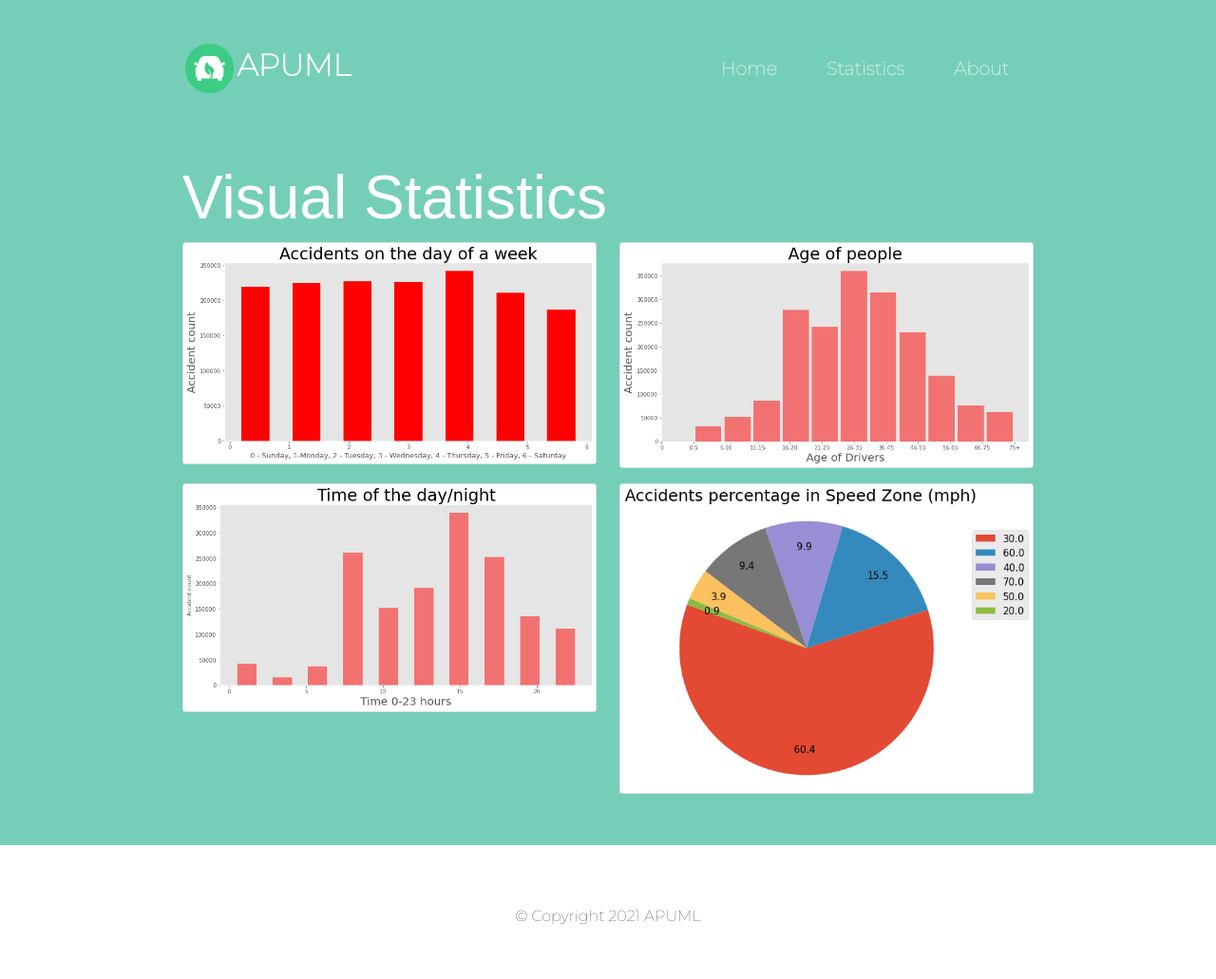
After one commit to ashistiwari2/ML-Accident-Analysis-Project, a Flask app: page /statistics in a window 1280 px wide. The commit adds this page. Shown: the whole page at 95% size. Run offline with Flask 2, Linux system fonts and the light colour scheme; parts of the project's set-up code (start-up, migrations or seed data) failed here and were passed over.

Commit message:
Complete

```diff
--- a/main.py
+++ b/main.py
@@ -1,14 +1,26 @@
+# !/usr/bin/env python
+
 from flask import Flask, render_template, request
-import pickle
+import joblib
 import numpy as np
+from twilio.rest import Client
 
-model = pickle.load(open('mlp.pkl', 'rb'))
+lat = 0
+long = 0
 
+account_sid = "AC5ad097d9aade62fcf2d5dcd986ad6803"
+auth_token = "daecc70954a586df641c454ba7a82778"
+
+model = joblib.load('mlp.sav')
 
 app = Flask(__name__)
 
 
 def calculate(form):
+    global lat
+    global long
+    lat = form['lat']
+    long = form['lon']
     age_of_driver = form['age']
     vehicle_type = form['vehicle_type']
     age_of_vehicle = form['vehicle_age']
@@ -19,7 +31,8 @@ def calculate(form):
     road_condition = form['road_condition']
     gender = form['gender']
     speed_limit = form['speed_limit']
-    arr = np.array([[age_of_driver, vehicle_type, engine_cc, day, weather, road_condition, age_of_vehicle, light, gender, speed_limit]])
+    arr = np.array([[age_of_driver, vehicle_type, engine_cc, day, weather, road_condition, age_of_vehicle, light,
+                     gender, speed_limit]])
     pred = model.predict(arr)
     return render_template("result.html", prediction=pred)
 
@@ -31,13 +44,32 @@ def homepage():
     weather_conditions = ['Fine no high winds', 'Raining no high winds', 'Snowing no high winds', 'Fine + high '
                                                                                                   'winds',
                           'Raining + high winds', 'Snowing + high winds', 'Fog or mist', 'Other']
-    return render_template("index.html", road_conditions=road_conditions, days=days, weather_conditions=weather_conditions)
+    return render_template("index.html", road_conditions=road_conditions, days=days,
+                           weather_conditions=weather_conditions)
 
 
 @app.route('/', methods=['POST'])
-def name():
+def result():
     return calculate(request.form)
 
 
+@app.route('/statistics', methods=['GET'])
+def statistics():
+    return render_template("statistics.html")
+
+
+@app.route('/sms', methods=['POST'])
+def sms():
+    client = Client(account_sid, auth_token)
+    message = client.messages \
+        .create(
+        body=f"Alert\nAccident expected at lat: {lat}, long: {long} .\nPlease take necessary precautions!",
+        from_='+19203358579',
+        to='+916350611061'
+    )
+    print(message.status)
+    return "<body style='background-color: #75cfb8;'><h1 style='color: #fff; text-align: center;'>Thank you. Message sent!!</h1></body>"
+
+
 if __name__ == '__main__':
-    app.run(debug=True)
+    app.run()
--- a/static/css/styles.css
+++ b/static/css/styles.css
@@ -24,6 +24,7 @@ h1
   width:400px;
   height: 400px;
 }
+
 
 /* Navigation Brand */
 .navbar-brand{
--- a/static/js/index.js
+++ b/static/js/index.js
@@ -1,4 +1,4 @@
-   window.onload = function(){
+window.onload = function(){
    function geoFindMe() {
       const status = document.querySelector('#status');
       const lon = document.querySelector("#lon")
--- /dev/null
+++ b/templates/statistics.html
@@ -0,0 +1,75 @@
+<!DOCTYPE html>
+<html>
+
+<head>
+  <meta charset="utf-8">
+  <title>APUML</title>
+  <link rel="preconnect" href="https://fonts.gstatic.com">
+  <link href="https://fonts.googleapis.com/css2?family=Montserrat:wght@100&display=swap" rel="stylesheet">
+  <link href="https://cdn.jsdelivr.net/npm/bootstrap@5.0.0-beta3/dist/css/bootstrap.min.css" rel="stylesheet" integrity="sha384-eOJMYsd53ii+scO/bJGFsiCZc+5NDVN2yr8+0RDqr0Ql0h+rP48ckxlpbzKgwra6" crossorigin="anonymous">
+  <link rel="stylesheet" href="static/css/styles.css">
+  <script src="https://code.jquery.com/jquery-3.6.0.min.js" integrity="sha256-/xUj+3OJU5yExlq6GSYGSHk7tPXikynS7ogEvDej/m4=" crossorigin="anonymous"></script>
+  <script src="static/js/index.js" charset="utf-8"></script>
+</head>
+
+<body>
+<section id="title">
+    <div class="container-fluid">
+      <!-- Nav Bar -->
+      <nav class="navbar navbar-expand-lg navbar-dark">
+        <a class="navbar-brand" href=""><img src="static/images/logo.png" alt="logo" class="logimg">APUML</a>
+        <button class="navbar-toggler" type="button" data-bs-toggle="collapse" data-bs-target="#navbarNavAltMarkup" aria-controls="navbarNavAltMarkup" aria-expanded="false" aria-label="Toggle navigation">
+          <span class="navbar-toggler-icon"></span>
+        </button>
+        <div class="collapse navbar-collapse justify-content-end" id="navbarNavAltMarkup">
+          <ul class="navbar-nav">
+            <li class="nav-item">
+              <a class="nav-link" href="/">Home</a>
+            </li>
+            <li class="nav-item">
+              <a class="nav-link" href="/statistics">Statistics</a>
+            </li>
+            <li class="nav-item">
+              <a class="nav-link" href="/">About</a>
+            </li>
+          </ul>
+        </div>
+      </nav>
+      <h1>Visual Statistics</h1>
+      <div class="row">
+        <div class="col col-lg-6 mb-3">
+          <div class="card">
+          <img src="static/images/accidents on the day of the week.png" class="card-img-top" alt="...">
+          </div>
+        </div>
+        <div class="col col-lg-6 mb-3">
+          <div class="card">
+          <img src="static/images/age band of drivers in accidents.png" class="card-img-top" alt="...">
+        </div>
+        </div>
+        <div class="col col-lg-6 mb-3">
+          <div class="card">
+          <img src="static/images/time of day or night.png" class="card-img-top" alt="...">
+        </div>
+        </div>
+        <div class="col col-lg-6 mb-3">
+          <div class="card">
+          <img src="static/images/speed zone accidents.png" class="card-img-top" alt="...">
+          </div>
+        </div>
+      </div>
+
+    </div>
+  </section>
+  <footer id="footer">
+    <div class="container-fluid">
+      <i class="social-icon fab fa-linkedin"></i>
+      <i class="social-icon fab fa-instagram"></i>
+      <i class="social-icon fas fa-envelope"></i>
+      <p>© Copyright 2021 APUML</p>
+    </div>
+  </footer>
+<script src="https://cdn.jsdelivr.net/npm/bootstrap@5.0.0-beta3/dist/js/bootstrap.bundle.min.js" integrity="sha384-JEW9xMcG8R+pH31jmWH6WWP0WintQrMb4s7ZOdauHnUtxwoG2vI5DkLtS3qm9Ekf" crossorigin="anonymous"></script>
+</body>
+
+</html>
```
Also changed, not shown: mlmodel.py (+45 -11 lines), templates/index.html (+2 -5 lines), templates/result.html (+18 -3 lines), static/images/accidents on the day of the week.png (added), static/images/age band of drivers in accidents.png (added), static/images/decision tree.JPG (added), static/images/logistic regression.JPG (added), static/images/random forest.JPG (added), static/images/speed zone accidents.png (added), static/images/time of day or night.png (added).
